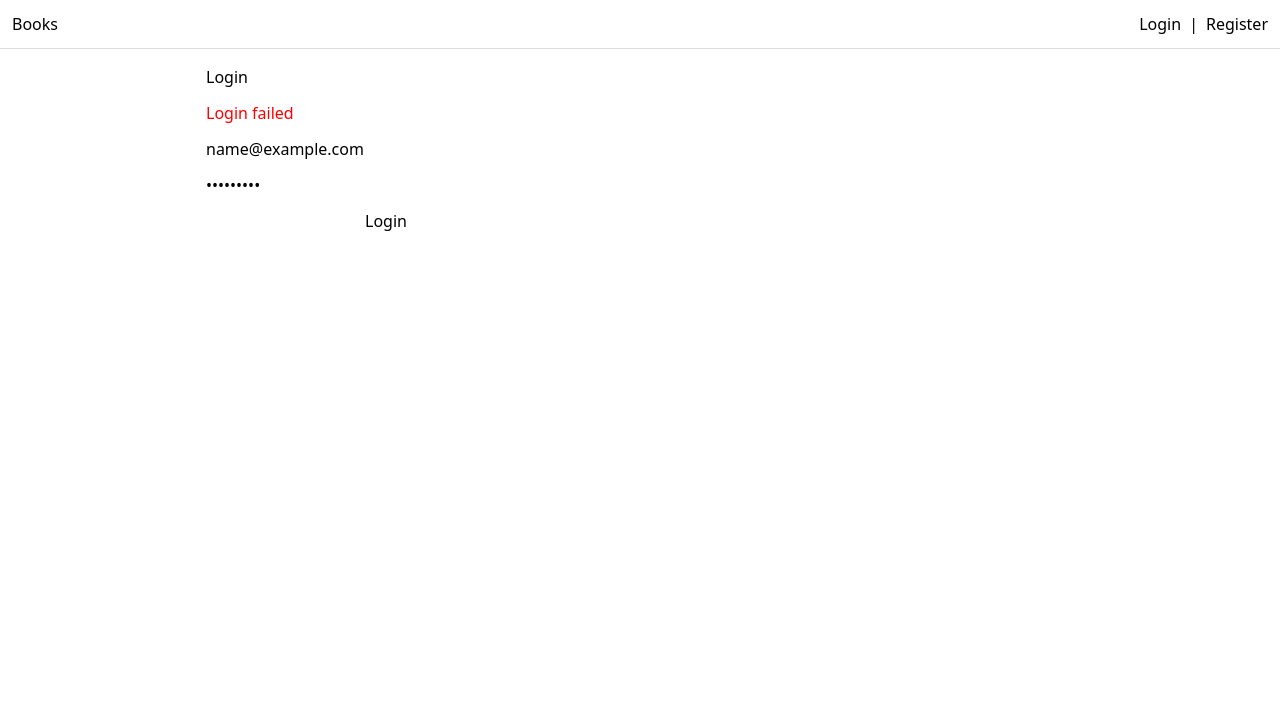
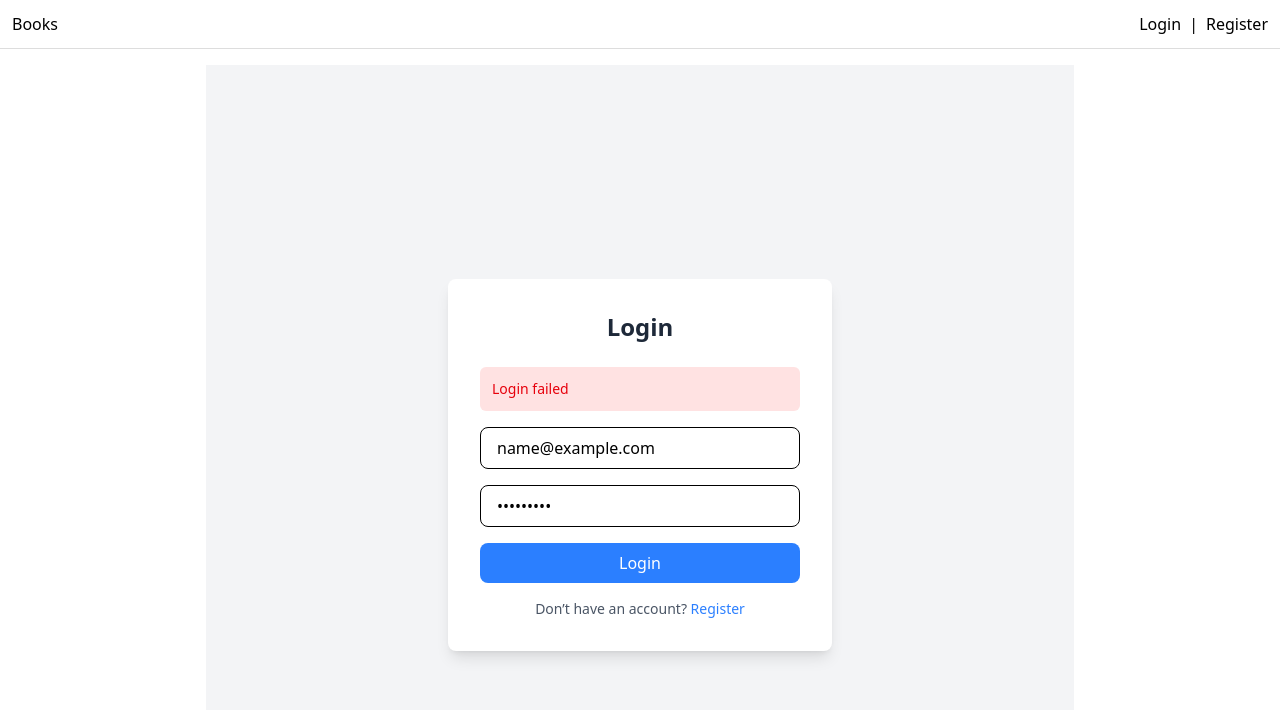
Before and after one commit to savidhps/bookFrontend, a React (Vite) app: page /login in a window 1280 px wide. Both pictures are taken after typing "name@example.com", "Sample123" into the empty fields and a click on the button "Login". Shown: the top 710 px of the page. Built offline with nearby package versions, Linux system fonts and the light colour scheme; no server answers.

Commit message:
booklist and login

```diff
--- a/src/pages/BookList.jsx
+++ b/src/pages/BookList.jsx
@@ -1,3 +1,4 @@
+// src/pages/BookList.jsx
 import React, { useEffect, useState } from 'react'
 import { Link } from 'react-router-dom'
 import api from '../services/api'
@@ -8,30 +9,41 @@ export default function BookList() {
   const [error, setError] = useState('')
 
   useEffect(() => {
-    (async () => {
+    const fetchBooks = async () => {
       try {
         const { data } = await api.get('/api/books')
         setBooks(data)
       } catch (err) {
-        setError('Failed to load books')
+        setError('Failed to load books. Please try again later.')
       } finally {
         setLoading(false)
       }
-    })()
+    }
+    fetchBooks()
   }, [])
 
-  if (loading) return <div>Loading...</div>
-  if (error) return <div style={{ color: 'red' }}>{error}</div>
+  if (loading) return <div className="text-center py-6">Loading books...</div>
+  if (error) return <div className="text-red-600 text-center">{error}</div>
 
   return (
-    <div style={{ display: 'grid', gap: 16 }}>
-      <h2>All Books</h2>
-      <div style={{ display: 'grid', gap: 16, gridTemplateColumns: 'repeat(auto-fill, minmax(220px, 1fr))' }}>
+    <div className="p-6">
+      <h2 className="text-2xl font-bold mb-6">All Books</h2>
+      <div className="grid gap-6 grid-cols-[repeat(auto-fill,minmax(220px,1fr))]">
         {books.map(b => (
-          <Link key={b._id} to={`/books/${b._id}`} style={{ border: '1px solid #eee', padding: 12, borderRadius: 8, textDecoration: 'none', color: 'inherit' }}>
-            <img src={b.coverImage} alt={b.title} style={{ width: '100%', height: 220, objectFit: 'cover', borderRadius: 6 }} />
-            <h3>{b.title}</h3>
-            <p style={{ opacity: 0.7 }}>by {b.author}</p>
+          <Link
+            key={b._id}
+            to={`/books/${b._id}`}
+            className="border border-gray-200 rounded-lg overflow-hidden shadow-sm hover:shadow-lg transition-shadow bg-white"
+          >
+            <img
+              src={b.coverImage}
+              alt={b.title}
+              className="w-full h-56 object-cover"
+            />
+            <div className="p-4">
+              <h3 className="text-lg font-semibold">{b.title}</h3>
+              <p className="text-gray-500 text-sm">by {b.author}</p>
+            </div>
           </Link>
         ))}
       </div>
--- a/src/pages/Login.jsx
+++ b/src/pages/Login.jsx
@@ -22,12 +22,51 @@ export default function Login() {
   }
 
   return (
-    <form onSubmit={onSubmit} style={{ display: 'grid', gap: 12, maxWidth: 360 }}>
-      <h2>Login</h2>
-      {error && <div style={{ color: 'red' }}>{error}</div>}
-      <input placeholder="Email" value={email} onChange={e=>setEmail(e.target.value)} required />
-      <input placeholder="Password" type="password" value={password} onChange={e=>setPassword(e.target.value)} required />
-      <button type="submit">Login</button>
-    </form>
+    <div className="flex items-center justify-center min-h-screen bg-gray-100">
+      <div className="bg-white shadow-lg rounded-lg p-8 w-full max-w-sm">
+        <h2 className="text-2xl font-bold text-center mb-6 text-gray-800">Login</h2>
+
+        {error && (
+          <div className="bg-red-100 text-red-600 p-3 rounded-md mb-4 text-sm">
+            {error}
+          </div>
+        )}
+
+        <form onSubmit={onSubmit} className="space-y-4">
+          <input
+            type="email"
+            placeholder="Email"
+            value={email}
+            onChange={e=>setEmail(e.target.value)}
+            required
+            className="w-full px-4 py-2 border rounded-lg focus:outline-none focus:ring focus:ring-blue-300"
+          />
+          <input
+            type="password"
+            placeholder="Password"
+            value={password}
+            onChange={e=>setPassword(e.target.value)}
+            required
+            className="w-full px-4 py-2 border rounded-lg focus:outline-none focus:ring focus:ring-blue-300"
+          />
+          <button
+            type="submit"
+            className="w-full bg-blue-500 hover:bg-blue-600 text-white py-2 rounded-lg transition"
+          >
+            Login
+          </button>
+        </form>
+
+        <p className="text-sm text-gray-600 text-center mt-4">
+          Don’t have an account?{' '}
+          <span
+            onClick={() => navigate('/register')}
+            className="text-blue-500 hover:underline cursor-pointer"
+          >
+            Register
+          </span>
+        </p>
+      </div>
+    </div>
   )
 }
```
